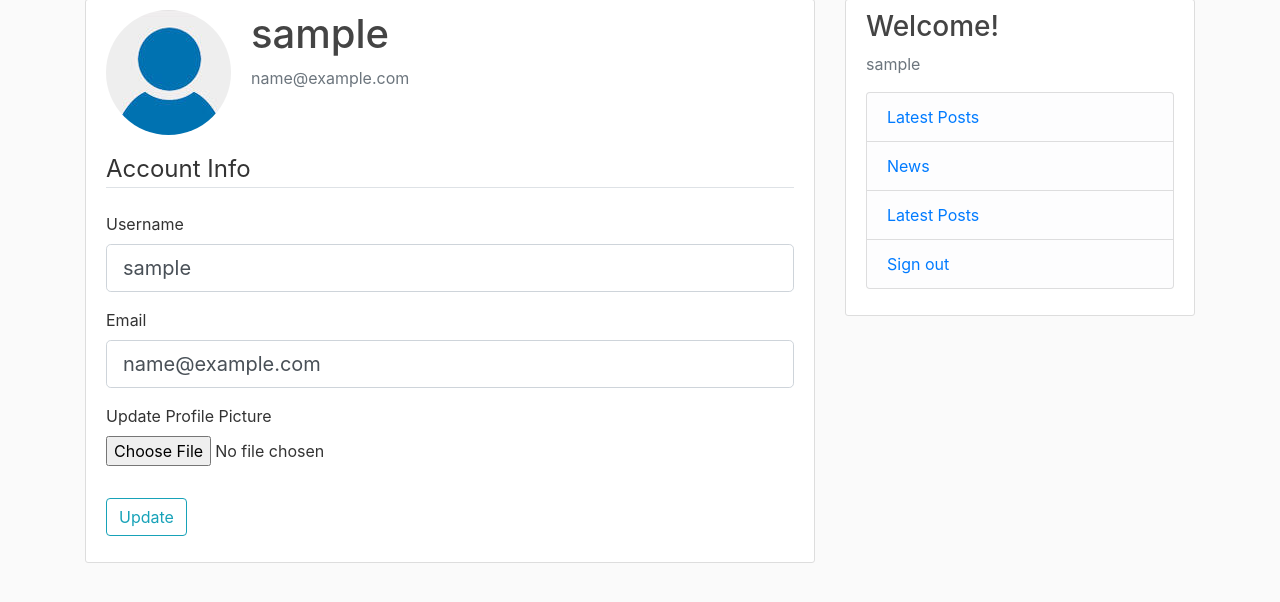
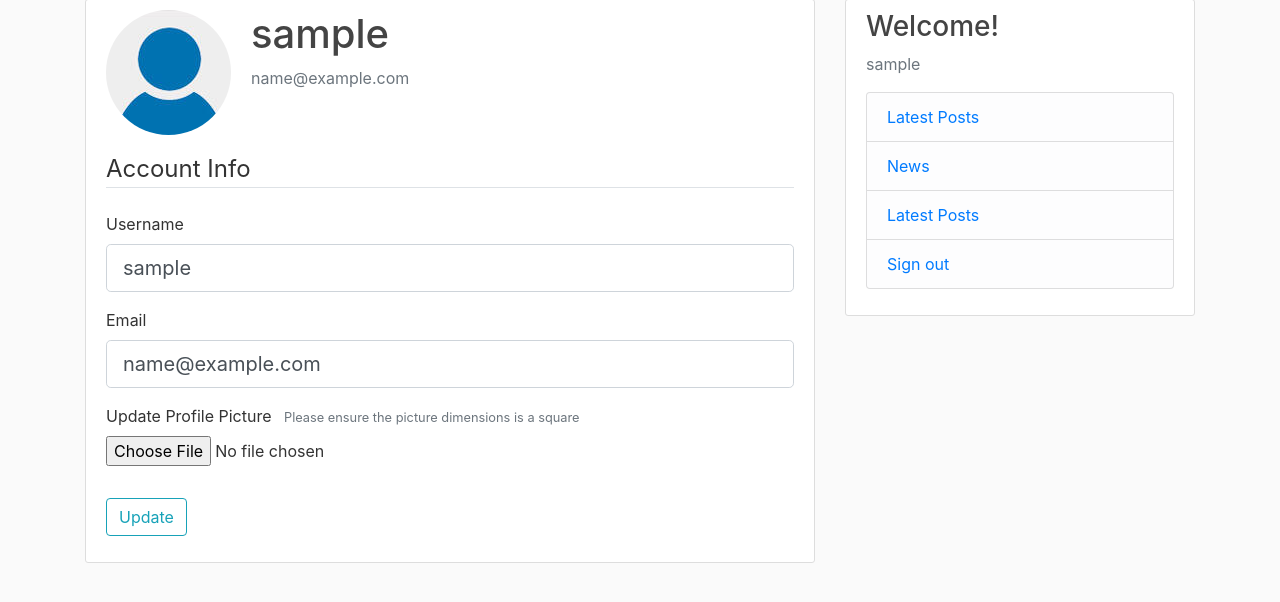
Before and after one commit to realnihal/buzzby.ml-A-Social-Media-site, a Flask app: page /account in a window 1280 px wide. Shown: the part 81-683 px from the top of the page. Run offline with Flask 2, Linux system fonts and the light colour scheme; the visitor is signed in with stand-in values (Sample User, id 1); data comes from the database, SQL or seed files in the repository; some libraries are stand-ins or nearby versions.

```diff
--- a/flaskblog/templates/account.html
+++ b/flaskblog/templates/account.html
@@ -41,6 +41,7 @@
                 </div>
                 <div class="form-group">
                     {{ form.picture.label() }}
+                    <small class="text-muted ml-2" > Please ensure the picture dimensions is a square</small>
                     {{ form.picture(class="form-control-file") }}
                     {% if form.picture.errors %}
                         {% for error in form.picture.errors %}
```
